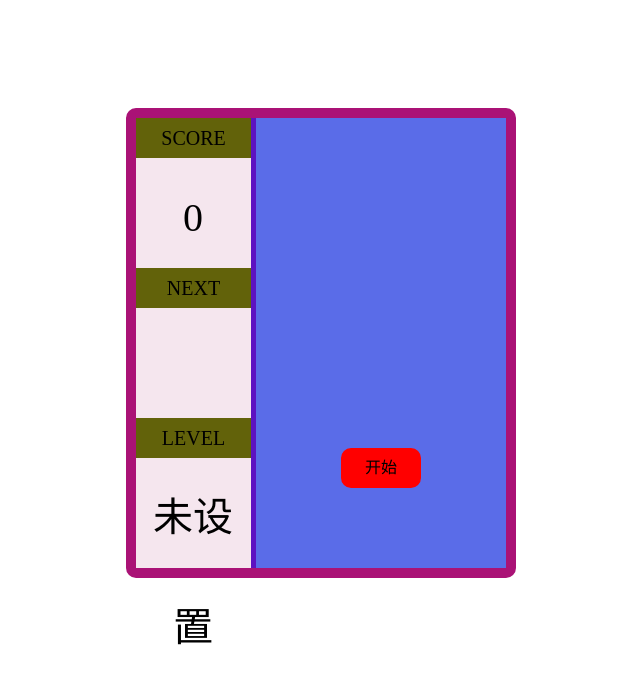
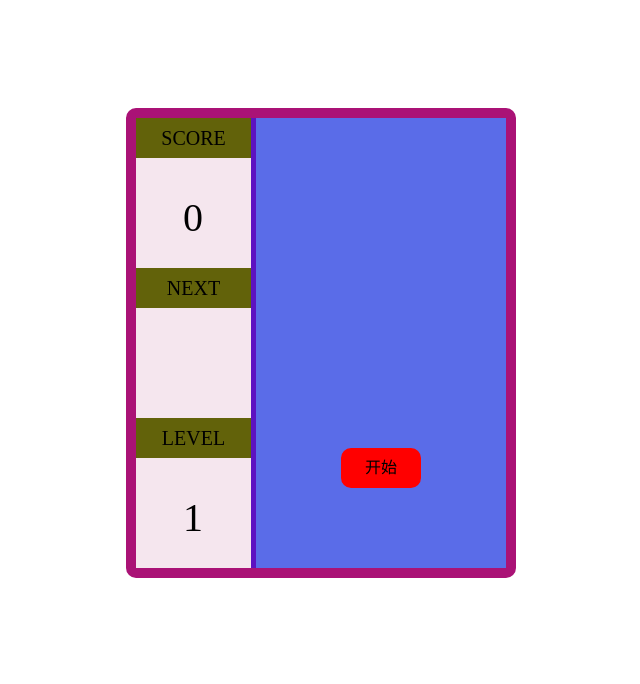
Before and after one commit to phomsun/phomsun.github.io, a plain HTML site: page index.html in a window 1280 px wide. Shown: the whole page, without its empty margins (319-959 px from the left). Drawn offline with nearby package versions, Linux system fonts and the light colour scheme.

Commit message:
Update index.html

```diff
--- a/index.html
+++ b/index.html
@@ -99,7 +99,7 @@
 			<div class="title">NEXT</div>
 			<div id="next" class="cont"></div>
 			<div class="title">LEVEL</div>
-			<div id="level" class="cont">未设置</div>
+			<div id="level" class="cont">1</div>
 		</div>
 		<div id="boxRight">
 			<span id="star" class="btn">开始</span>
```
